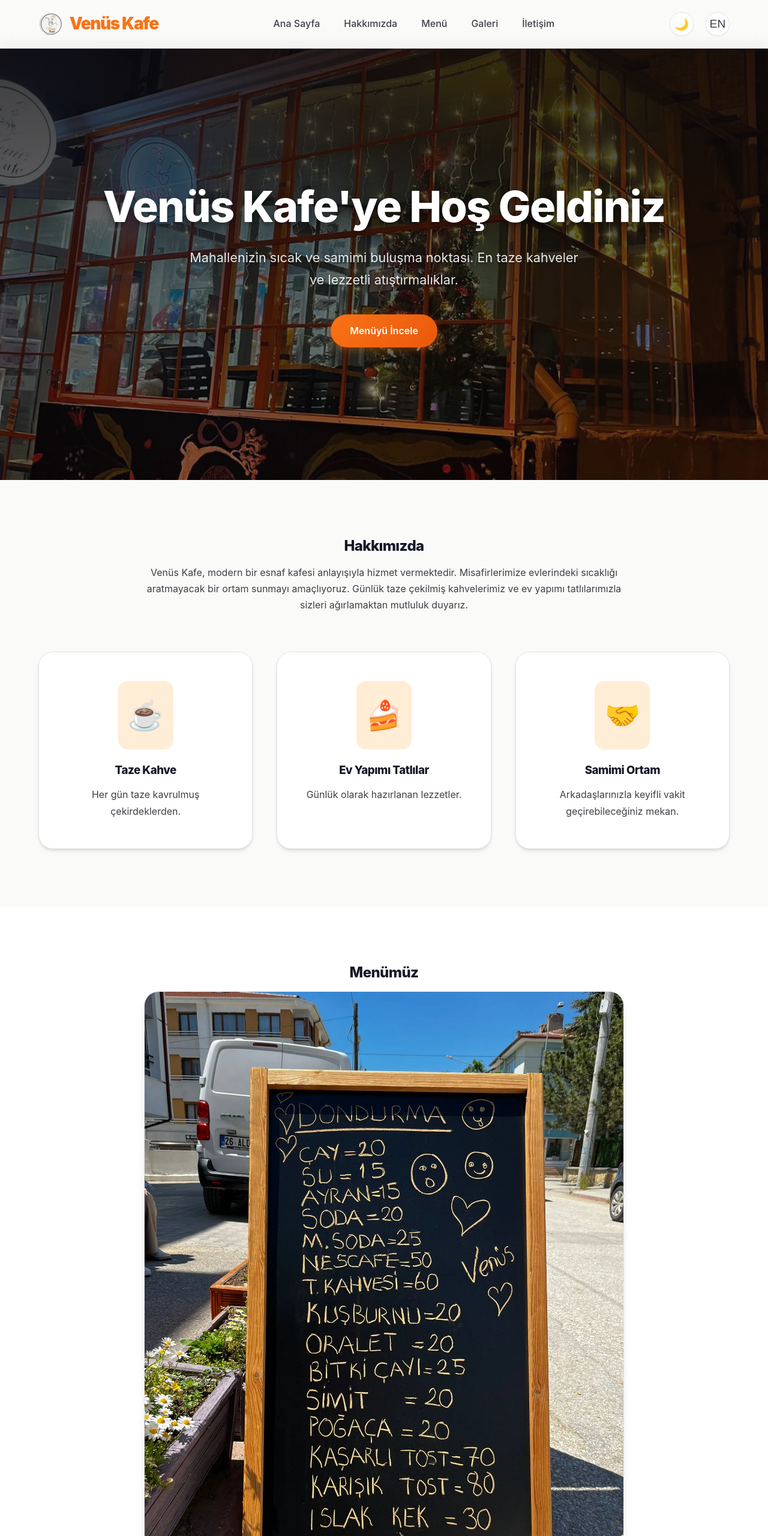
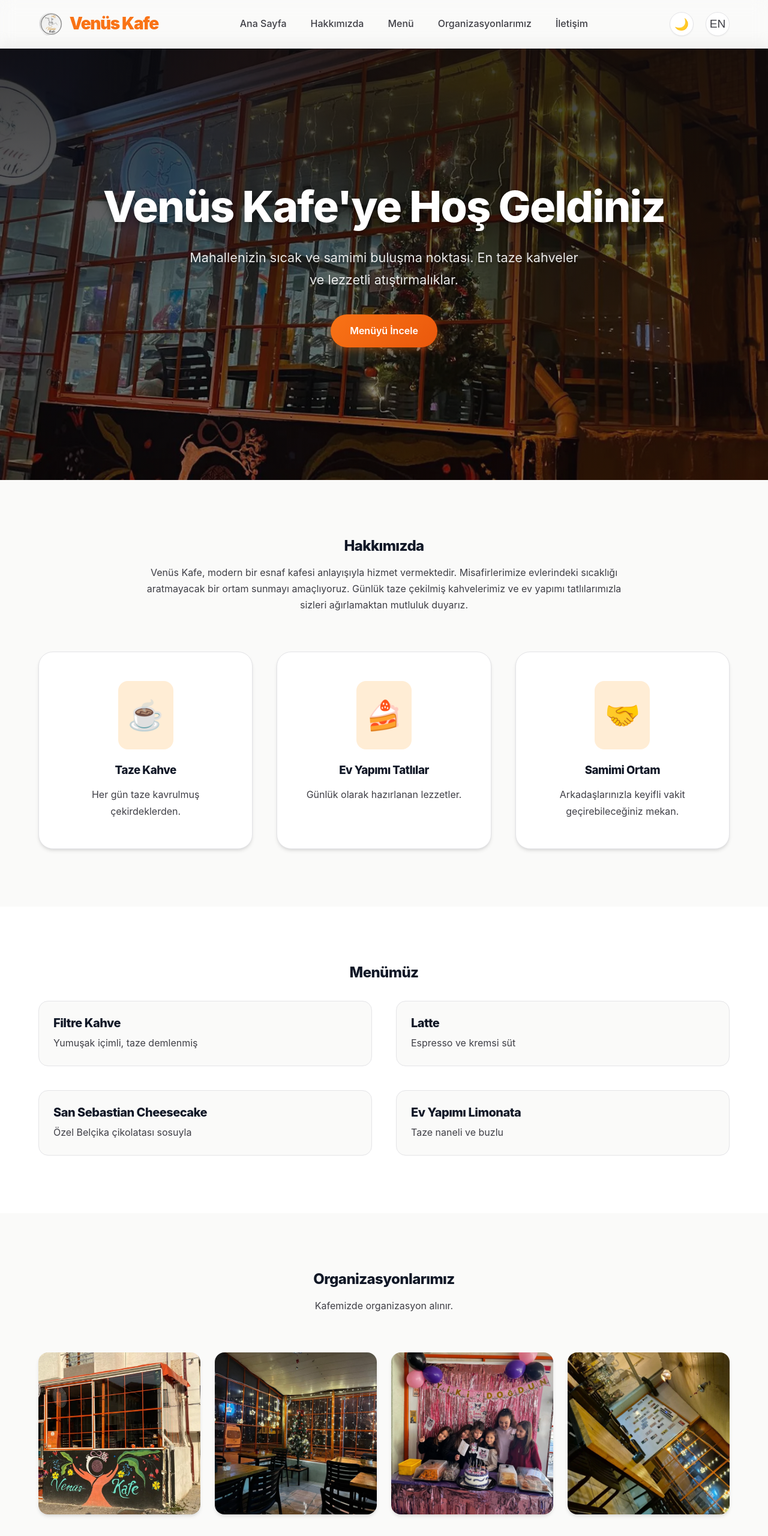
Before and after one commit to bderyametin/Venus-Cafe, a website: page index.html in a window 1280 px wide. Shown: the top 2560 px of the page at 60% size. Drawn offline with Linux system fonts and the light colour scheme.

Commit message:
Menü ve organizasyon bölümleri güncellendi

```diff
--- a/index.html
+++ b/index.html
@@ -36,7 +36,7 @@
                     <li><a href="#hero" data-tr="Ana Sayfa" data-en="Home">Ana Sayfa</a></li>
                     <li><a href="#about" data-tr="Hakkımızda" data-en="About Us">Hakkımızda</a></li>
                     <li><a href="#menu" data-tr="Menü" data-en="Menu">Menü</a></li>
-                    <li><a href="#gallery" data-tr="Galeri" data-en="Gallery">Galeri</a></li>
+                    <li><a href="#gallery" data-tr="Organizasyonlarımız" data-en="Our Organizations">Organizasyonlarımız</a></li>
                     <li><a href="#contact" data-tr="İletişim" data-en="Contact">İletişim</a></li>
                 </ul>
             </nav>
@@ -98,12 +98,7 @@
             <div class="container">
                 <h2 class="text-center" data-tr="Menümüz" data-en="Our Menu">Menümüz</h2>
 
-                <div class="menu-image-container">
-                    <img src="images/menu.webp" alt="Venüs Kafe Menü" class="menu-image">
-                </div>
-
-                <h3 class="text-center mt-4" style="margin-top: 4rem; margin-bottom: 2rem;" data-tr="Öne Çıkan Lezzetler" data-en="Featured Flavors">Öne Çıkan Lezzetler</h3>
-                <div class="menu-grid">
+                <div class="menu-grid" style="margin-top: 2rem;">
                     <div class="menu-item">
                         <div class="menu-info">
                             <h4>Filtre Kahve</h4>
@@ -133,16 +128,14 @@
 
                     </div>
                 </div>
-                <div class="text-center mt-4" style="margin-top: 3rem;">
-                    <a href="#" class="btn btn-outline" data-tr="Tüm Menüyü İndir (PDF)" data-en="Download Full Menu (PDF)">Tüm Menüyü İndir (PDF)</a>
-                </div>
             </div>
         </section>
 
         <!-- Gallery Section -->
         <section id="gallery">
             <div class="container">
-                <h2 class="text-center" data-tr="Galeri" data-en="Gallery">Galeri</h2>
+                <h2 class="text-center" data-tr="Organizasyonlarımız" data-en="Our Organizations">Organizasyonlarımız</h2>
+                <p class="text-center text-muted" style="margin-bottom: 2rem;" data-tr="Kafemizde organizasyon alınır." data-en="We host organizations in our cafe.">Kafemizde organizasyon alınır.</p>
                 <div class="gallery-grid">
                     <div class="gallery-item">
                         <img src="images/kafe-dis-mekan2.webp" alt="Kafe Dış Mekan 1" loading="lazy">
```
